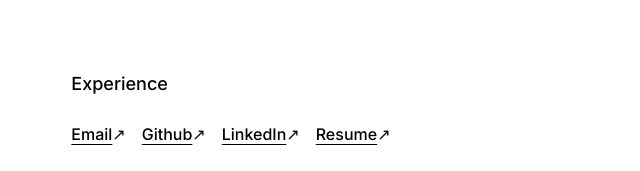
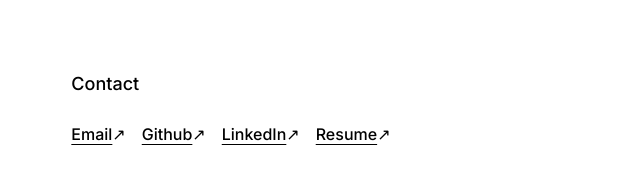
Before and after one commit to tommaso-caputi/portfolio, a Next.js app in the folder portfolio/: page / in a window 1280 px wide. Shown: the part 1316-1487 px from the top of the page, without its empty margins (314-954 px from the left). Built offline with nearby package versions, Linux system fonts and the light colour scheme.

Commit message:
quick fix

```diff
--- a/portfolio/src/components/Footer.tsx
+++ b/portfolio/src/components/Footer.tsx
@@ -1,7 +1,7 @@
 export default function Footer() {
     return (
         <footer>
-            <p className="font-medium text-lg pb-6">Experience</p>
+            <p className="font-medium text-lg pb-6">Contact</p>
             <div className="flex flex-row space-x-4">
                 <a href="mailto:tommasocaputi85@gmail.com" className="flex flex-row">
                     <p className="underline underline-offset-4 font-medium ">Email</p>&#8599;
```
